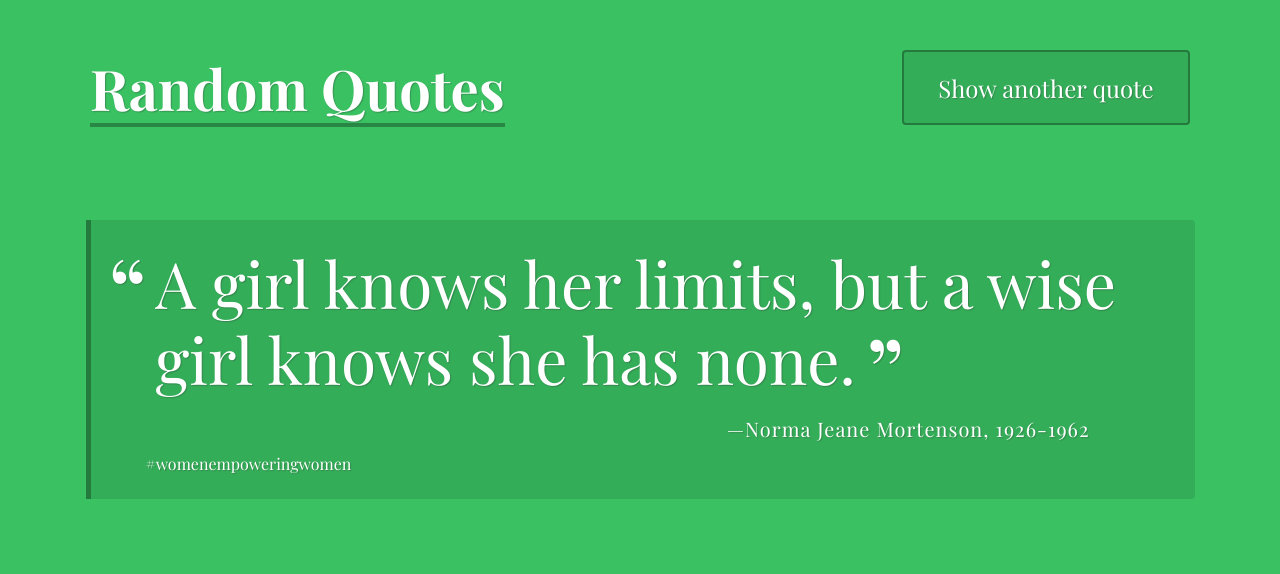
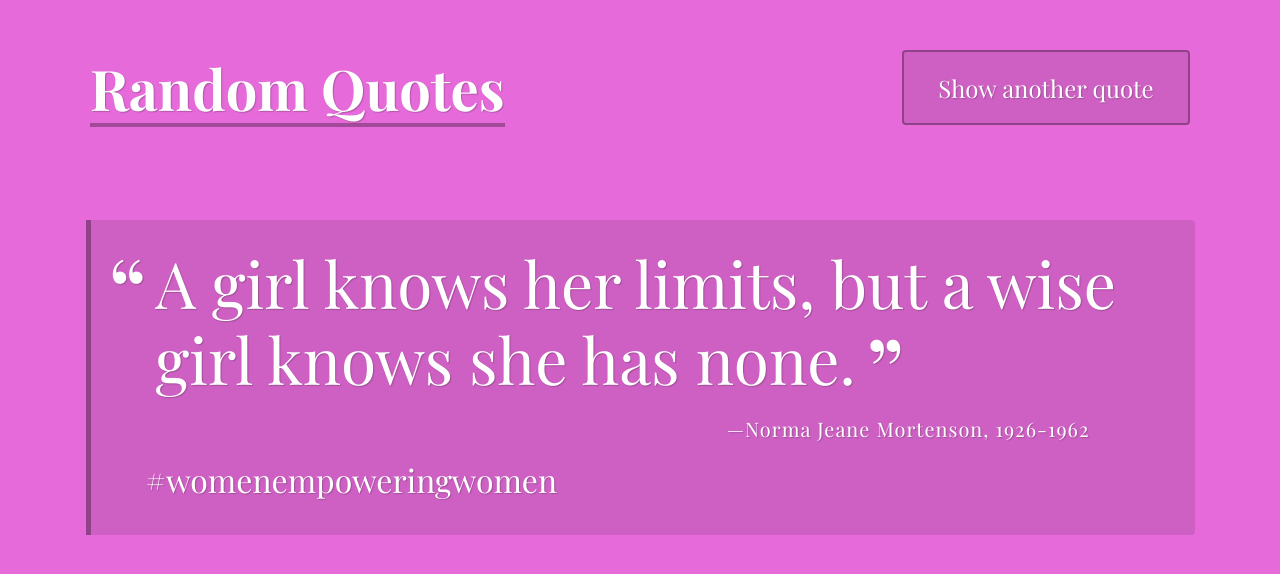
Before and after one commit to projectopportunity/tpo-aeclarke-project01, a plain HTML site: page index.html in a window 1280 px wide. Both pictures are taken after a click on the button "Show another quote". Drawn offline with nearby package versions, Linux system fonts and the light colour scheme; a web font is replaced by a local one.

Commit message:
random colored backgrounds / formatting changes to tags class

```diff
--- a/css/styles.css
+++ b/css/styles.css
@@ -116,7 +116,7 @@ h1 {
 }
 
 .tags {
-  font-style: bold;
+  font-size: 2rem;
 }
 
 @media (min-width: 768px) {
--- a/index.html
+++ b/index.html
@@ -13,12 +13,11 @@
       <h1>Random Quotes</h1>
       <button id="load-quote" class="load-quote">Show another quote</button>
     </header>
-
     <div class="container">
       <div id="quote-box" class="quote-box">
         <p class="quote">Every great developer you know got there by solving problems they were unqualified to solve until they actually did it.</p>
         <p class="source">Patrick McKenzie<span class="citation">Twitter</span><span class="year">2016</span></p>
-        <p class="tags"></p>
+        <div id="tags" class="tags">
       </div>
     </div>
 
--- a/js/script.js
+++ b/js/script.js
@@ -91,16 +91,21 @@ function printQuote() {
 
   htmlString += `<p class="tags">${quoteOnPage.tags}</p></p>`
 
+  // Random Background Color Generator:
+  let randomColorArray = [];
+
+  for (let i = 1; i <4; i++) {
+    randomColorArray.push(Math.floor((Math.random()) * 255) +1);
+  }
+
+  let randomColor;
+  randomColor = randomColorArray.join(', ')
+
+  document.body.style.backgroundColor = `rgb(${randomColor})`;
+
   // Push quote to page:
   return document.getElementById('quote-box').innerHTML = `${htmlString}`
 }
-
-// Random Background Color Generator:
-  let randomColorArray = [];
-
-  for (let i = 0; i <3; i++) {
-    randomColorArray.push(Math.floor(Math.random()) * 255)
-  }
 
  /***
  * click event listener for the print quote button
```
